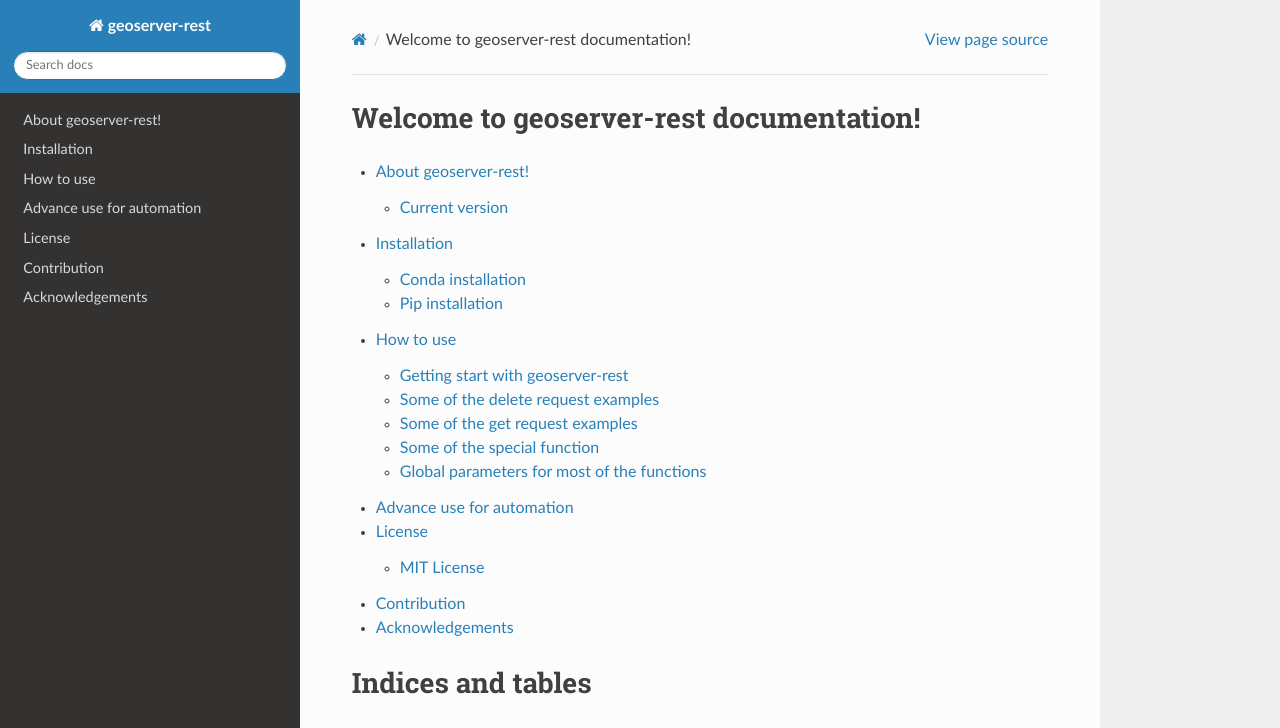
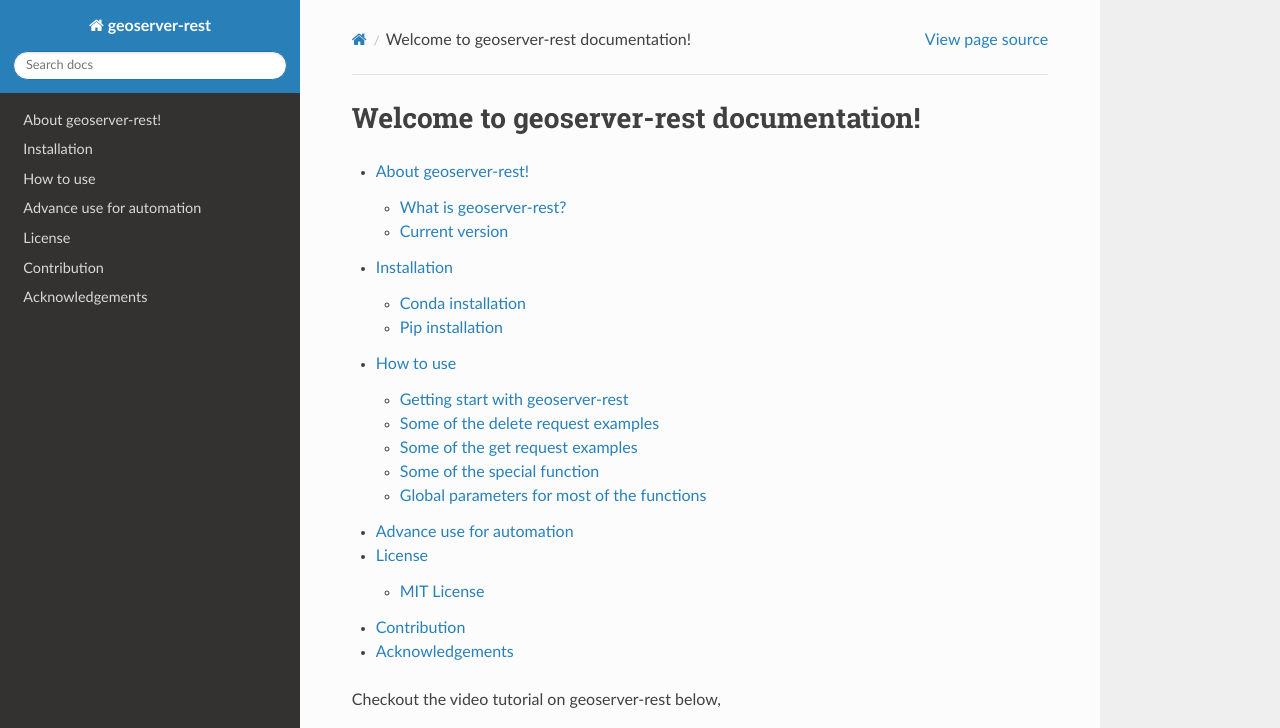
Before and after one commit to gicait/geoserver-rest, a Sphinx documentation site: the page built from docs/source/index.rst, in a window 1280 px wide and 1221 px high. Shown: the top 728 px of the window. Built offline with Sphinx 7.4.7 and the Read the Docs theme 2.0.0, drawn with Linux system fonts in a browser that asks for light colours; some of the changed text lies outside the part shown.

Commit message:
docs about section

```diff
--- a/docs/source/about.rst
+++ b/docs/source/about.rst
@@ -1,5 +1,8 @@
 About geoserver-rest!
 =====================
+
+What is geoserver-rest?
+^^^^^^^^^^^^^^^^^^^^^^^^^
 
 The geoserver-rest package is useful for the management of geospatial data in `GeoServer <http://geoserver.org/>`_. The package is useful for the creating, updating and deleting geoserver workspaces, stores, layers, and style files.
 
--- a/docs/source/index.rst
+++ b/docs/source/index.rst
@@ -19,10 +19,8 @@ Welcome to geoserver-rest documentation!
    acknowledgements
 
 
+Checkout the video tutorial on geoserver-rest below,
 
-Indices and tables
-==================
+.. raw:: html
 
-* :ref:`genindex`
-* :ref:`modindex`
-* :ref:`search`
+    <iframe width="560" height="315" src="https://www.youtube.com/embed/nXvzmbGukeE" frameborder="0" allow="accelerometer; autoplay; clipboard-write; encrypted-media; gyroscope; picture-in-picture" allowfullscreen></iframe>
```
